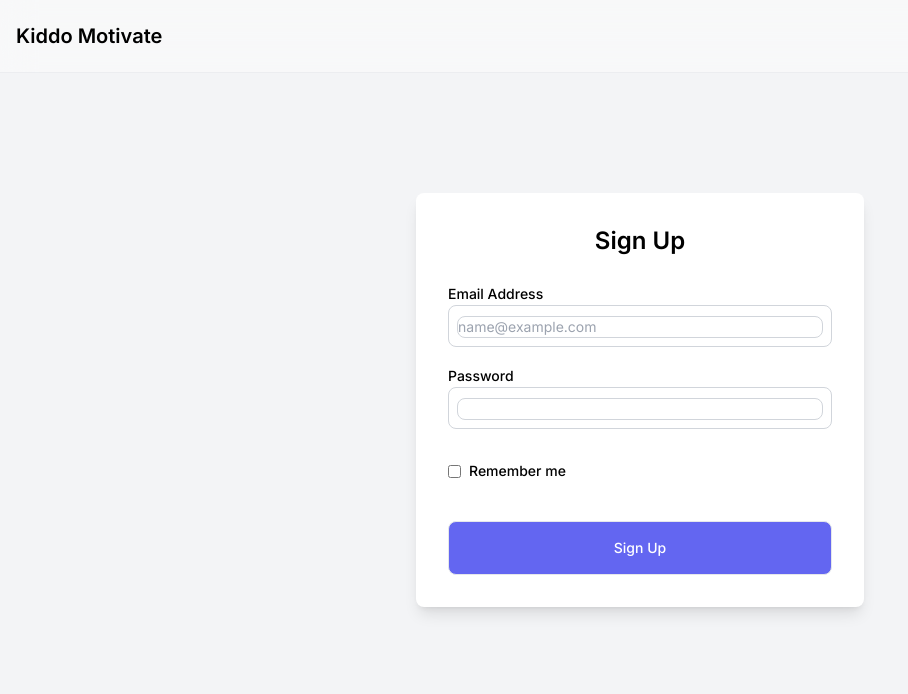
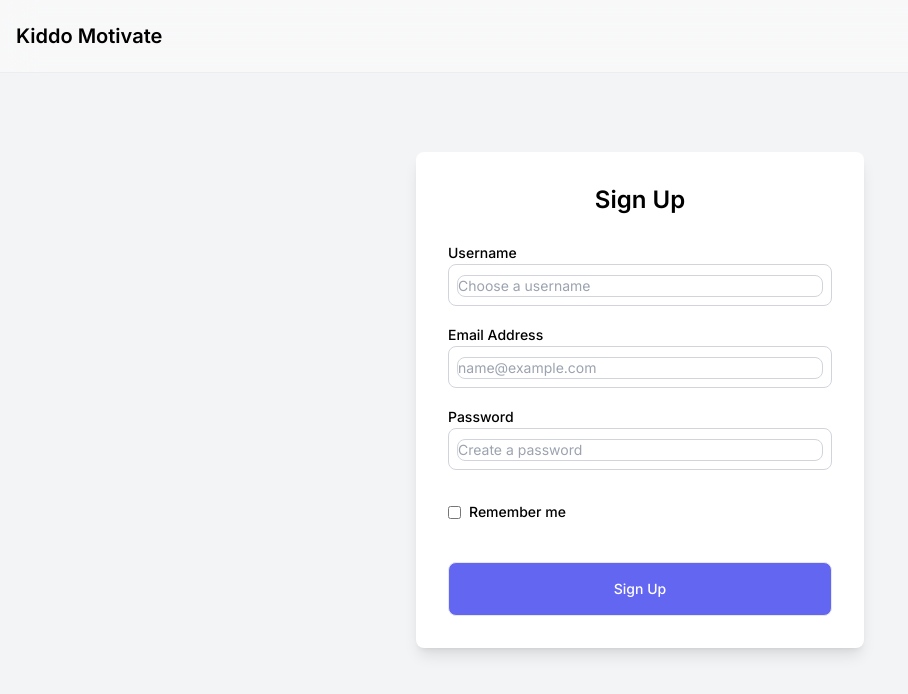
Before and after one commit to Deebee-e/KiddoMotivate, a Next.js app: page /register in a window 1280 px wide. Shown: the top 694 px of the page, without its empty margins (0-908 px from the left). Built offline with nearby package versions, Linux system fonts and the light colour scheme.

Commit message:
Save changes to register page before merge

```diff
--- a/src/app/register/page.tsx
+++ b/src/app/register/page.tsx
@@ -8,6 +8,16 @@ export default function Register() {
       <div className="bg-white p-8 rounded-lg shadow-lg w-full max-w-md">
         <h2 className="text-2xl font-semibold text-center mb-6">Sign Up</h2>
         <form className="flex flex-col gap-4">
+          <div>
+            <Label htmlFor="username" value="Username" className="mb-1 text-sm font-medium" />
+            <TextInput
+              id="username"
+              type="text"
+              placeholder="Choose a username"
+              required
+              className="w-full p-2 rounded-lg border border-gray-300 focus:ring focus:ring-indigo-300"
+            />
+          </div>
           <div>
             <Label htmlFor="email1" value="Email Address" className="mb-1 text-sm font-medium" />
             <TextInput
@@ -23,6 +33,7 @@ export default function Register() {
             <TextInput
               id="password1"
               type="password"
+              placeholder="Create a password"
               required
               className="w-full p-2 rounded-lg border border-gray-300 focus:ring focus:ring-indigo-300"
             />
```
